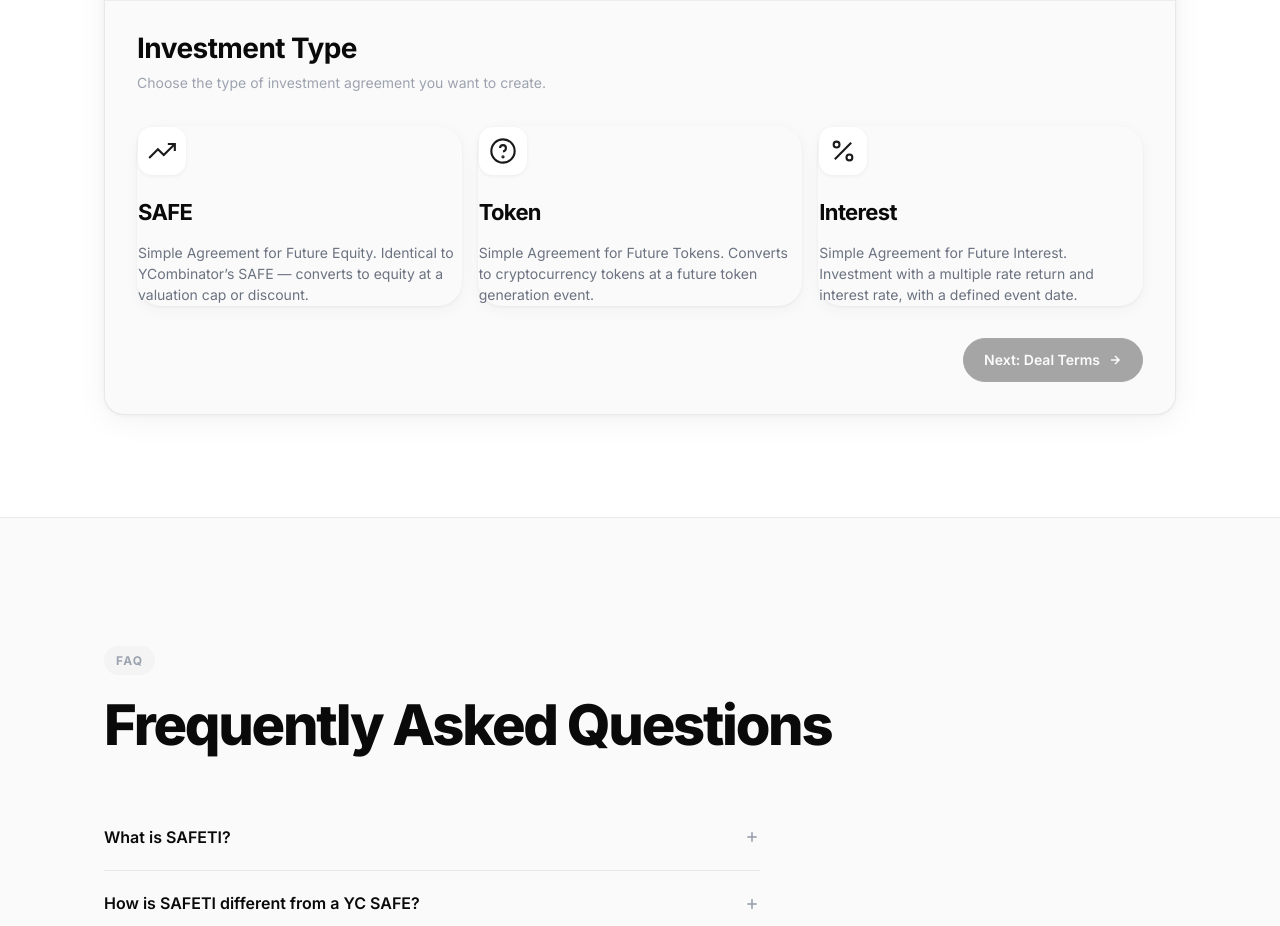
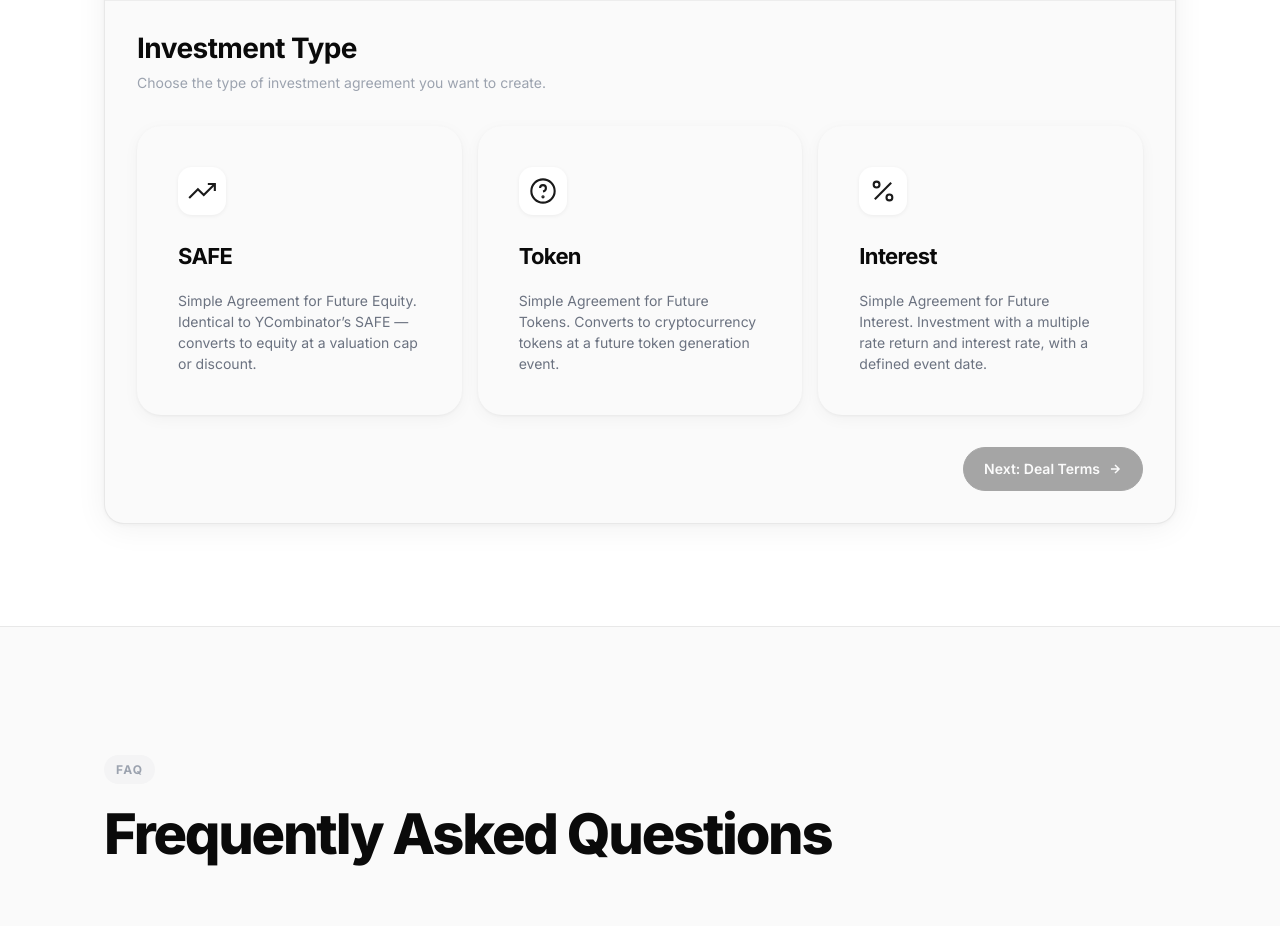
Before and after one commit to unocu/safeti, a plain HTML site: page index.html in a window 1280 px wide. Shown: the part 4323-5249 px from the top of the page. Drawn offline with Linux system fonts and the light colour scheme.

Commit message:
Improve type card padding and spacing

```diff
--- a/style.css
+++ b/style.css
@@ -700,14 +700,14 @@ section {
   background: #fafafa;
   border: 1.5px solid transparent;
   border-radius: 24px;
-  padding: var(--space-8) var(--space-7);
+  padding: var(--space-10);
   text-align: left;
   cursor: pointer;
   transition: background 0.18s cubic-bezier(0.16,1,0.3,1), border-color 0.18s cubic-bezier(0.16,1,0.3,1), box-shadow 0.18s cubic-bezier(0.16,1,0.3,1);
   box-shadow: 0 1px 3px rgba(0,0,0,0.05), 0 4px 16px rgba(0,0,0,0.04);
   display: flex;
   flex-direction: column;
-  gap: var(--space-3);
+  gap: var(--space-4);
   font-family: inherit;
   color: var(--color-text);
 }
```
